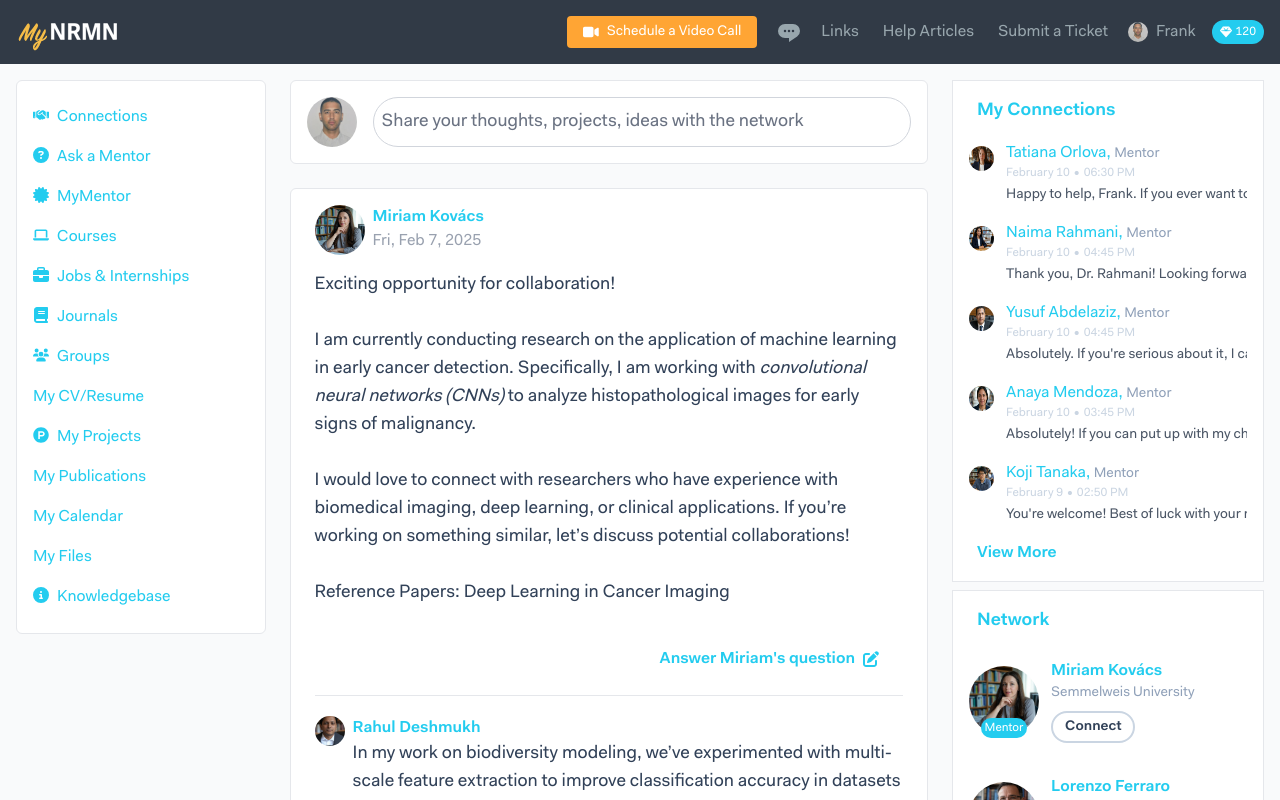
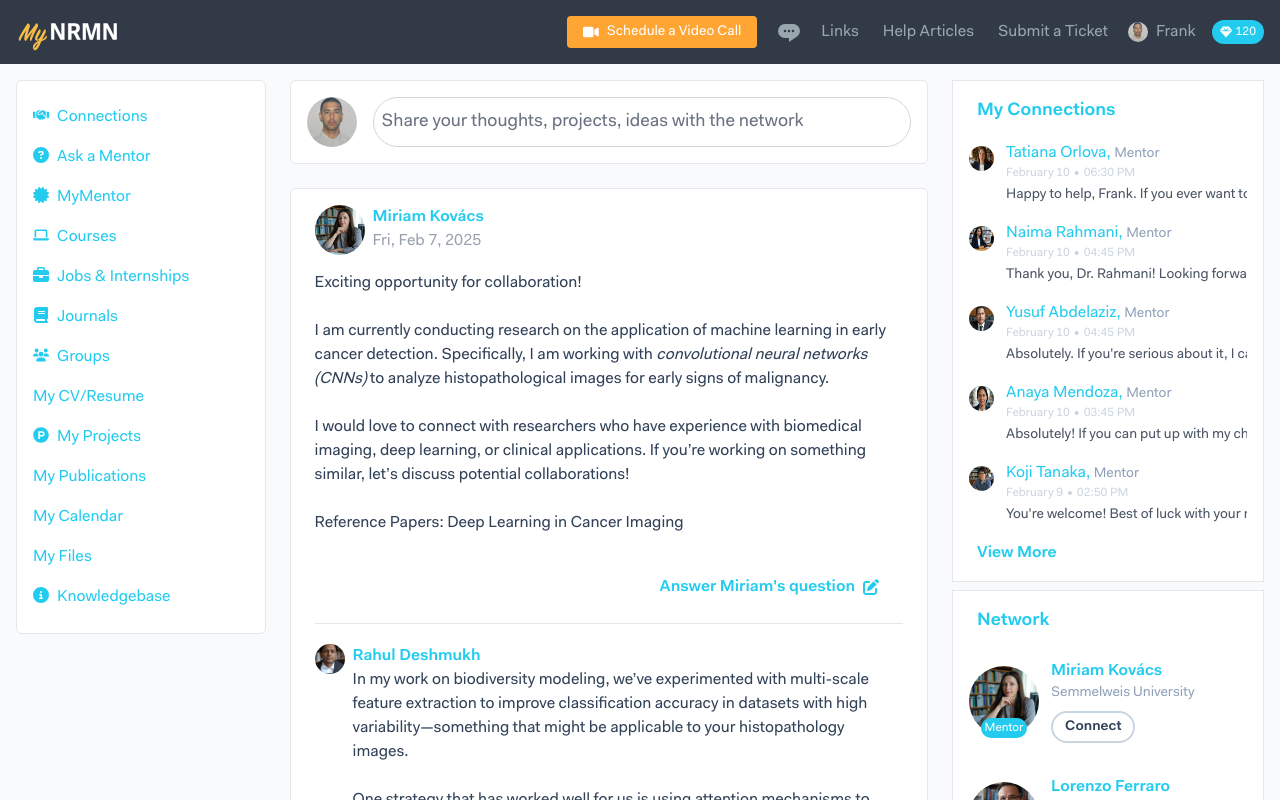
Before and after one commit to fahd/nrmn_mock, a React (Vite) app: page / in a window 1280 px wide. Built offline with nearby package versions, Linux system fonts and the light colour scheme.

Commit message:
[edit] changed fonts

```diff
--- a/src/pages/Home/MainFeed/PostFeed.tsx
+++ b/src/pages/Home/MainFeed/PostFeed.tsx
@@ -29,7 +29,7 @@ const Post: React.FC<PostType> = ({
           me={user.user_id}
           key={reply.reply_id}
           style="py-1"
-          fontSize="text-sm md:text-lg"
+          fontSize=""
           likeReply={likeReply}
           {...reply}
         />
@@ -60,7 +60,7 @@ const Post: React.FC<PostType> = ({
         </div>
       </div>
       <p
-        className="py-4 text-slate-700 text-sm md:text-lg"
+        className="py-4 text-slate-700"
         dangerouslySetInnerHTML={{ __html: content }}
       />
 
```
